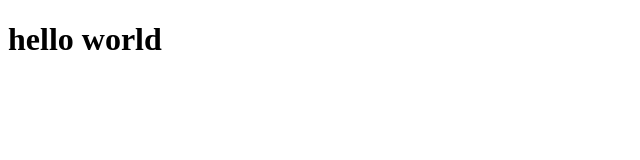
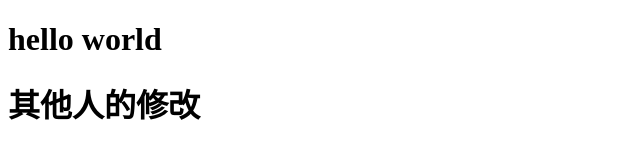
Before and after one commit to cooleye/hello-world2, a plain HTML site: page index.html in a window 1280 px wide. Shown: the whole page, without its empty margins (0-640 px from the left). Drawn offline with Linux system fonts and the light colour scheme.

Commit message:
Update index.html

```diff
--- a/index.html
+++ b/index.html
@@ -9,5 +9,7 @@
 <body>
 
     <h1> hello world</h1>
+
+     <h1> 其他人的修改</h1>
 </body>
 </html>
```
